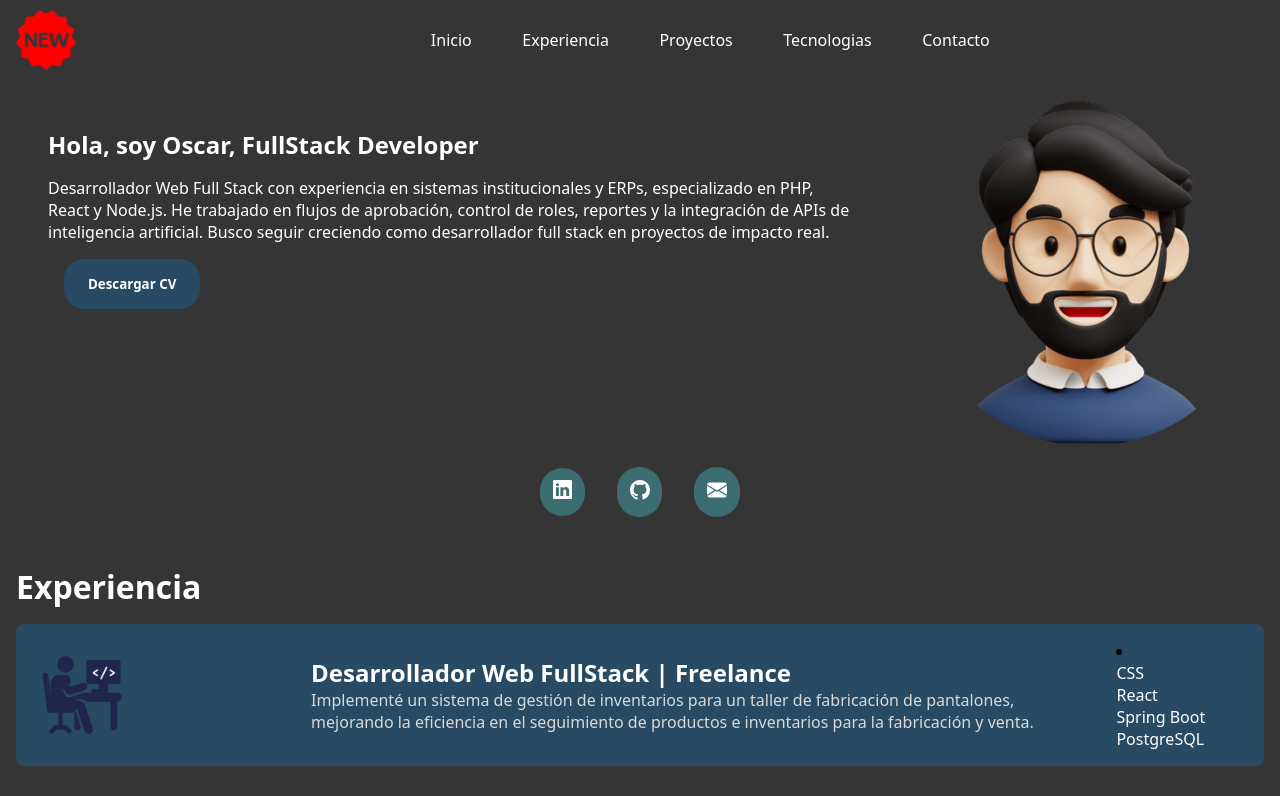
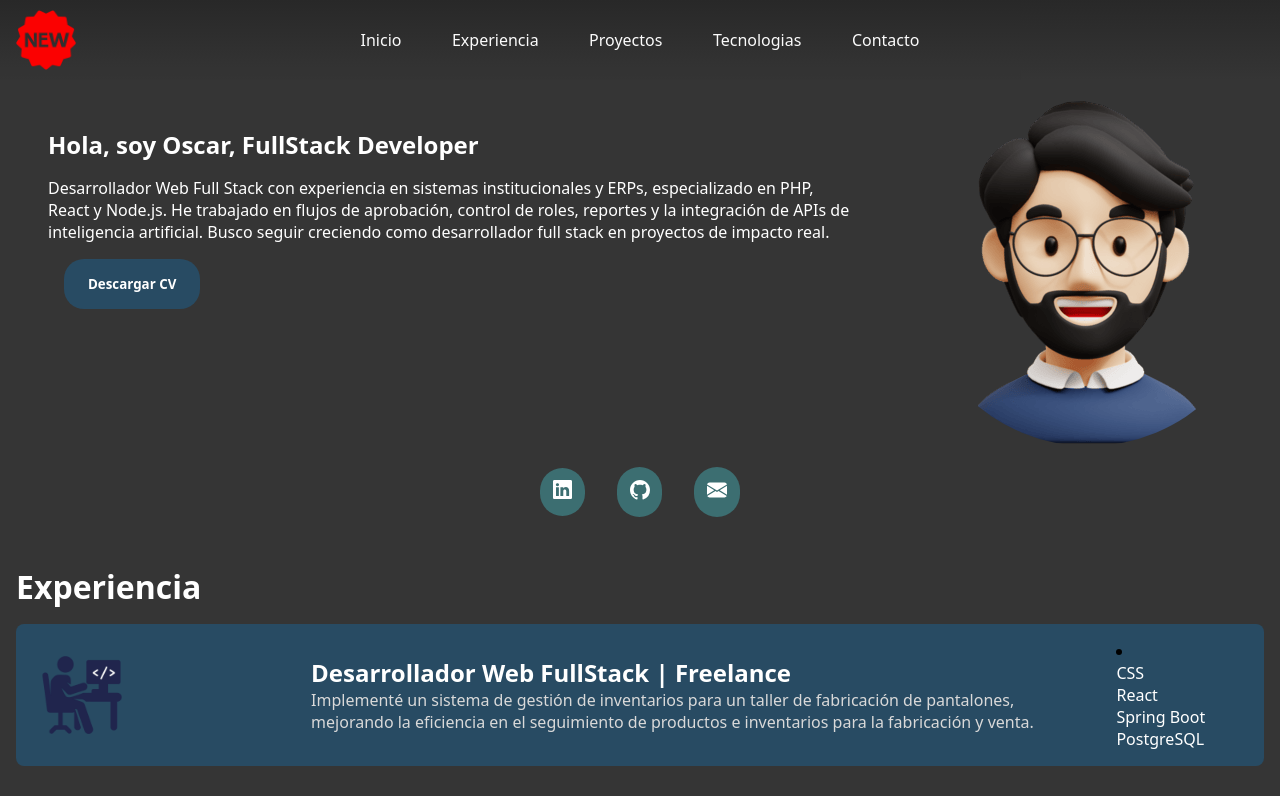
Before and after one commit to OscarLopez890/Portafolio-ocl, a React (Vite) app: page / in a window 1280 px wide. Shown: the top 796 px of the page. Built offline with nearby package versions, Linux system fonts and the light colour scheme.

Commit message:
style: Add new styles and changes in the header
Add opacity and gradient in header

```diff
--- a/src/components/Header/Header.module.css
+++ b/src/components/Header/Header.module.css
@@ -2,11 +2,13 @@
     display: flex;
     width: 100%;
     padding: 1rem;
-    background-color: var(--primary);
+    background: var(--primaryGradient);
+    opacity: 0.98;
     position: fixed;
     height: 80px;
     align-items: center;
     justify-content: center;
+
 
     img {
         position: absolute;
--- a/src/components/Navigation/Navigation.module.css
+++ b/src/components/Navigation/Navigation.module.css
@@ -1,7 +1,7 @@
 .navigation{
     display: flex;
     align-items: center;
-    justify-content: space-between;
+    justify-content: center;
     padding: 0.3rem;
 
     a{
--- a/src/index.css
+++ b/src/index.css
@@ -7,6 +7,7 @@
 
 :root {
   --primary: #353535;
+  --primaryGradient: linear-gradient(to top, #353535, #282828);
   --secondary: #3c6e71;
   --textPrimary: #ffffff;
   --textSecondary: #d9d9d9;
@@ -27,4 +28,5 @@
 .App {
   display: flex;
   flex-direction: column;
+  background: var(--primary);
 }
```
